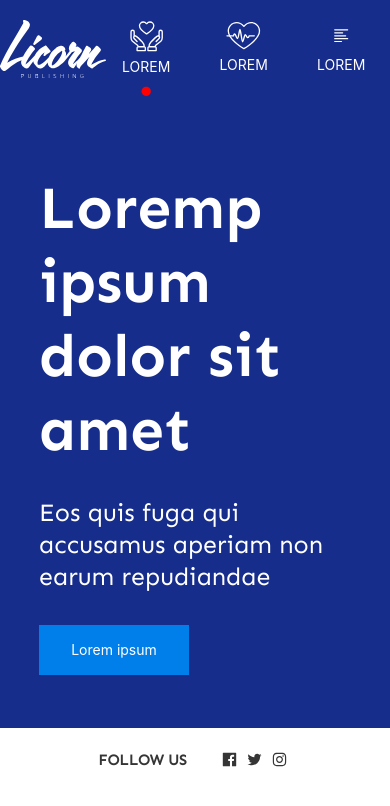
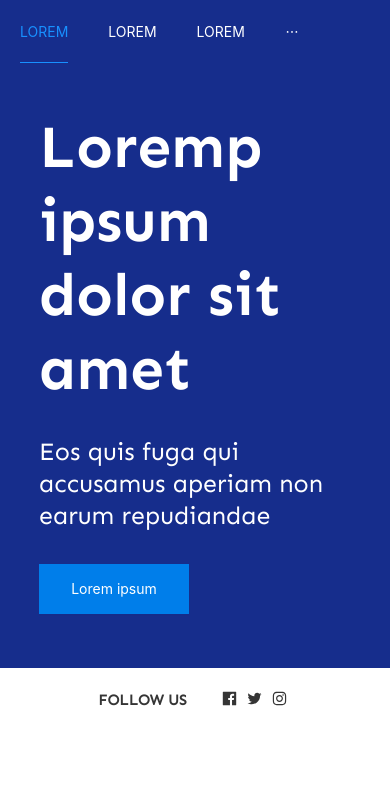
Before and after one commit to GuillaumeLeCorre14/test-licorn-publishing, a React (Create React App) app: page / in a window 390 px wide. Shown: the top 806 px of the page. Built offline with nearby package versions, Linux system fonts and the light colour scheme.

Commit message:
Création du menu mobile + Premier test de déploiement GitHub Pages

```diff
--- a/src/App.js
+++ b/src/App.js
@@ -1,6 +1,7 @@
 import { Layout, Row, Col } from "antd";
 import ColumnLeft from "./components/header/columnLeft";
 import ColumnRight from "./components/header/columnRight";
+import MenuMobile from "./components/header/menuMobile";
 import Articles from "./components/content/articles/articles";
 import ContactForm from "./components/content/contactForm";
 import Newsletter from "./components/footer/newsletter";
@@ -14,6 +15,9 @@ function App() {
     <>
       <Layout>
         <Header>
+          <div className="MenuMobile">
+            <MenuMobile />
+          </div>
           <Row>
             <Col xs={{ span: 24, offset: 0 }} lg={{ span: 12, offset: 0 }}>
               <ColumnLeft />
--- a/src/components/header/columnLeft.css
+++ b/src/components/header/columnLeft.css
@@ -13,3 +13,8 @@
     padding: 0px 0% 0% 0%;
   }
 }
+@media screen and (max-width: 992px) {
+  .MenuLeftDesktop {
+    display: none;
+  }
+}
--- a/src/components/header/columnLeft.js
+++ b/src/components/header/columnLeft.js
@@ -10,10 +10,13 @@ import { FacebookFilled, TwitterOutlined, InstagramOutlined } from "@ant-design/
 function ColumnLeft() {
   return (
     <div className="ColumnLeft">
-      <Row className="MenuLeft" style={{ backgroundColor: "#162d8c" }}>
-        <Col offset={0} span={24}>
+      <Row>
+        <Col lg={{ span: 24, offset: 0 }}>
           {/* Menu => 4 colonnes */}
-          <Row style={{ fontSize: "14px", padding: "0% 0% 0% 0% ", textAlign: "center" }}>
+          <Row
+            className="MenuLeftDesktop"
+            style={{ backgroundColor: "#162d8c", fontSize: "14px", padding: "0% 0% 0% 0% ", textAlign: "center" }}
+          >
             <Col className="tab" offset={0} span={6}>
               <img src={Logo} alt="logo-licorn" />
             </Col>
--- /dev/null
+++ b/src/components/header/menuMobile.js
@@ -0,0 +1,26 @@
+import React from "react";
+import { Menu, Row, Col, Button } from "antd";
+import Logo from "../../assets/logo/logo-licorn.svg";
+import IconFlower from "../../assets/icons/IconFlower.svg";
+import IconHeart from "../../assets/icons/IconHeart.svg";
+import IconFile from "../../assets/icons/IconFile.svg";
+import "./columnLeft.css";
+import { FacebookFilled, TwitterOutlined, InstagramOutlined } from "@ant-design/icons";
+
+function MenuMobile() {
+  return (
+    <div className="MenuMobile">
+      <Menu mode="horizontal">
+        <Menu.Item key="1">LOREM</Menu.Item>
+        <Menu.Item key="2">LOREM</Menu.Item>
+        <Menu.Item key="3">LOREM</Menu.Item>
+        <Menu.Item key="4">LOREM</Menu.Item>
+        <Menu.Item key="5">LOREM</Menu.Item>
+        <Menu.Item key="6">LOREM</Menu.Item>
+        <Menu.Item key="7">LOREM</Menu.Item>
+      </Menu>
+    </div>
+  );
+}
+
+export default MenuMobile;
--- a/src/style/global.css
+++ b/src/style/global.css
@@ -36,3 +36,13 @@ h6 {
   padding: 0px !important;
   height: auto !important;
 }
+@media screen and (min-width: 992px) {
+  .MenuMobile {
+    display: none;
+  }
+}
+.MenuMobile .ant-menu {
+  background: #162d8c;
+  border: none;
+  color: white;
+}
```
Also changed, not shown: package.json (+7 -1 lines), 1 other file (tests, documents, lock files or other folders).
